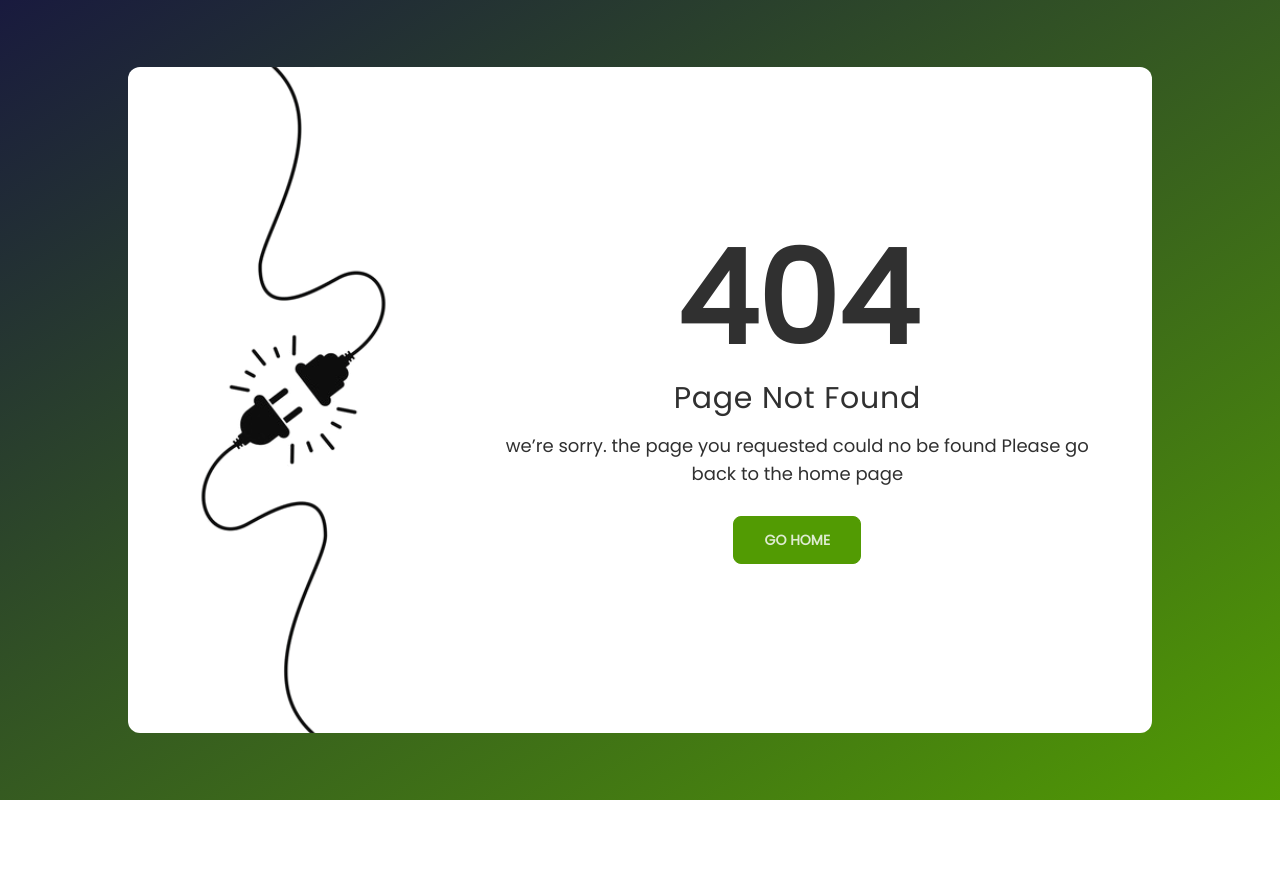
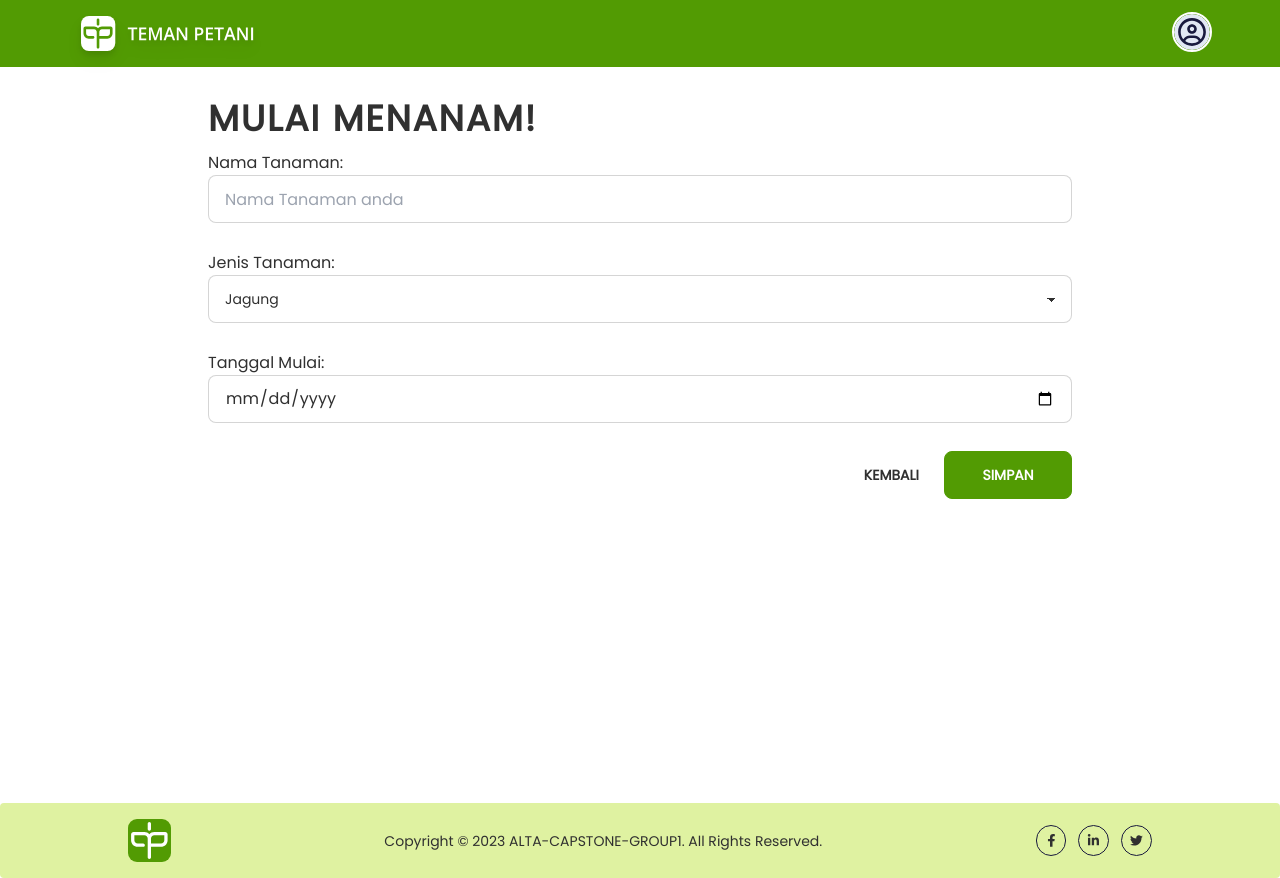
Before and after one commit to TemanPetani/TemanPetani-WEB, a React (Vite) app: page /tanam in a window 1280 px wide. Before the commit this address had no page. Before the commit the page ends 800 px from the top, so only its background shows below. Built offline with nearby package versions, Linux system fonts and the light colour scheme.

Commit message:
style-tanam

```diff
--- /dev/null
+++ b/src/pages/Tanam.tsx
@@ -0,0 +1,133 @@
+import Layout from '../components/Layout';
+import { Suspense, lazy, useState } from 'react';
+import { nego as dummyData } from '../json/dummyNego.json';
+import { useCookies } from 'react-cookie';
+import { Link, useNavigate, useParams } from 'react-router-dom';
+import imgBwh from '../assets/hero_unsplash_3.png';
+import { FaArrowRight } from 'react-icons/fa';
+import { useFormik } from 'formik';
+import * as Yup from 'yup';
+import { Modals } from '../components/Modals';
+import { Input, InputFile, Select, TextArea } from '../components/Input';
+
+const schemaTanam = Yup.object().shape({
+  name: Yup.string().required('Required'),
+  jenis: Yup.string().required('Required'),
+  start_date: Yup.date()
+    .min(
+      new Date(new Date().setDate(new Date().getDate() - 1)),
+      'Start date cannot be before today'
+    )
+    .required('Start date is required'),
+});
+
+function Tanam() {
+  const [cookie] = useCookies(['role']);
+  const ckRole = cookie.role;
+  const navigate = useNavigate();
+  const { transactionId } = useParams();
+
+  const formikTanam = useFormik({
+    initialValues: {
+      name: '',
+      jenis: '',
+      start_date: '',
+    },
+    validationSchema: schemaTanam,
+    onSubmit: async (values) => {
+      const check = {
+        name: values.name,
+        jenis: values.jenis,
+        start_date: `${values.start_date}T00:00:00Z`,
+      };
+      await console.log(check);
+    },
+  });
+
+  return (
+    <Layout chose="layout">
+      <Layout
+        chose="section"
+        addClass="w-full min-h-screen -mt-[67px] xl:-mt-[64px]  px-16 py-8 md:py-16 flex "
+      >
+        <div className="w-full h-max flex flex-col items-center pt-8">
+          <form
+            onSubmit={formikTanam.handleSubmit}
+            className="flex flex-col gap-3 items-center w-3/4"
+          >
+            <p className="text-2xl uppercase lg:text-4xl font-semibold tracking-wider self-start">
+              Mulai Menanam!
+            </p>
+            <div className="w-full flex flex-col  justify-center items-cente gap-3">
+              <div className="flex flex-col w-full">
+                <p className=" self-start">Nama Tanaman:</p>{' '}
+                <Input
+                  id="name"
+                  name="name"
+                  label="Nama Tanaman anda"
+                  type="text"
+                  value={formikTanam.values.name}
+                  onChange={formikTanam.handleChange}
+                  onBlur={formikTanam.handleBlur}
+                  error={formikTanam.errors.name}
+                  touch={formikTanam.touched.name}
+                />
+              </div>
+              <div className="flex flex-col w-full">
+                <p className=" self-start">Jenis Tanaman:</p>{' '}
+                <Select
+                  id="jenis"
+                  name="jenis"
+                  label="Jenis Tanaman anda"
+                  value={formikTanam.values.jenis}
+                  onChangeSelect={formikTanam.handleChange}
+                  onBlur={formikTanam.handleBlur}
+                  error={formikTanam.errors.jenis}
+                  touch={formikTanam.touched.jenis}
+                >
+                  <option value="jagung">Jagung</option>
+                  <option value="padi">Padi</option>
+                  <option value="bawang">Bawang</option>
+                </Select>
+              </div>
+              <div className="flex flex-col w-full">
+                <p className=" self-start">Tanggal Mulai:</p>{' '}
+                <Input
+                  id="start_date"
+                  name="start_date"
+                  label="taanggal mulai menanam"
+                  type="date"
+                  value={formikTanam.values.start_date}
+                  onChange={formikTanam.handleChange}
+                  onBlur={formikTanam.handleBlur}
+                  error={formikTanam.errors.start_date}
+                  touch={formikTanam.touched.start_date}
+                />
+              </div>
+            </div>
+
+            <div className="w-full flex justify-end gap-3">
+              <div className="modal-action mt-0 ">
+                <button
+                  onClick={() => navigate('/')}
+                  className="btn btn-ghost"
+                >
+                  Kembali
+                </button>
+                <button
+                  id="btn-submit-tnam"
+                  type="submit"
+                  className="btn btn-primary w-32 text-white"
+                >
+                  Simpan
+                </button>
+              </div>
+            </div>
+          </form>
+        </div>
+      </Layout>
+    </Layout>
+  );
+}
+
+export default Tanam;
--- a/src/routes/index.tsx
+++ b/src/routes/index.tsx
@@ -14,6 +14,7 @@ import CaraBayar from '../pages/CaraBayar';
 import DaftarNego from '../pages/DaftarNego';
 import DaftarTerjual from '../pages/DaftarPenjualan';
 import DaftarTransaksi from '../pages/DaftarTransaksi';
+import Tanam from '../pages/Tanam';
 
 const Router = () => {
   return (
@@ -68,6 +69,10 @@ const Router = () => {
           path="/transaksi"
           element={<DaftarTransaksi />}
         />
+        <Route
+          path="/tanam"
+          element={<Tanam />}
+        />
 
         <Route
           path="*"
```
